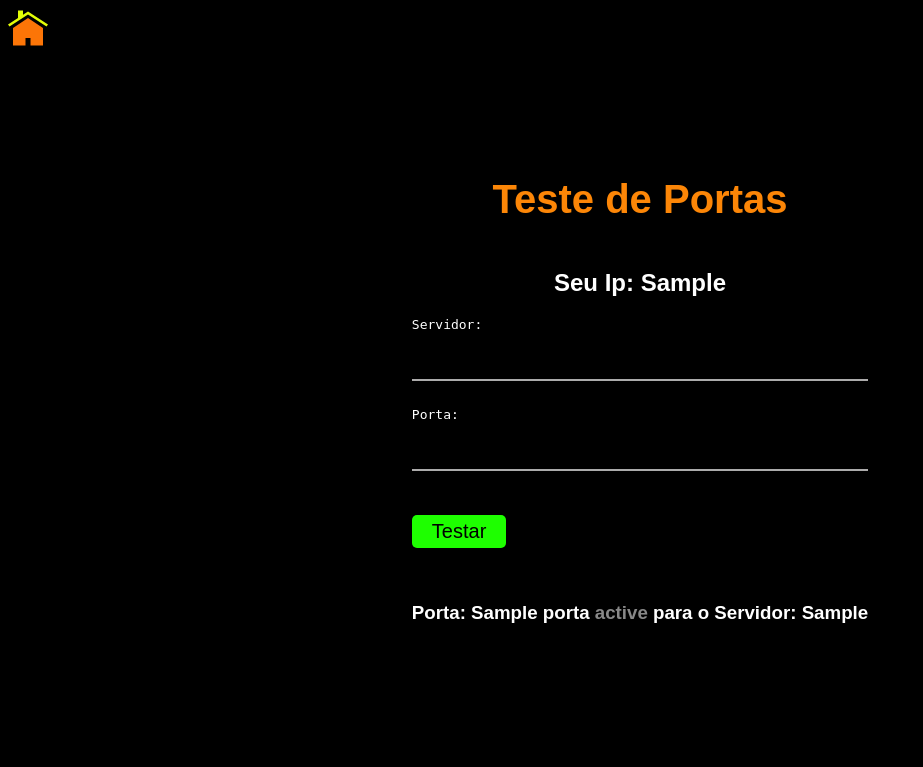
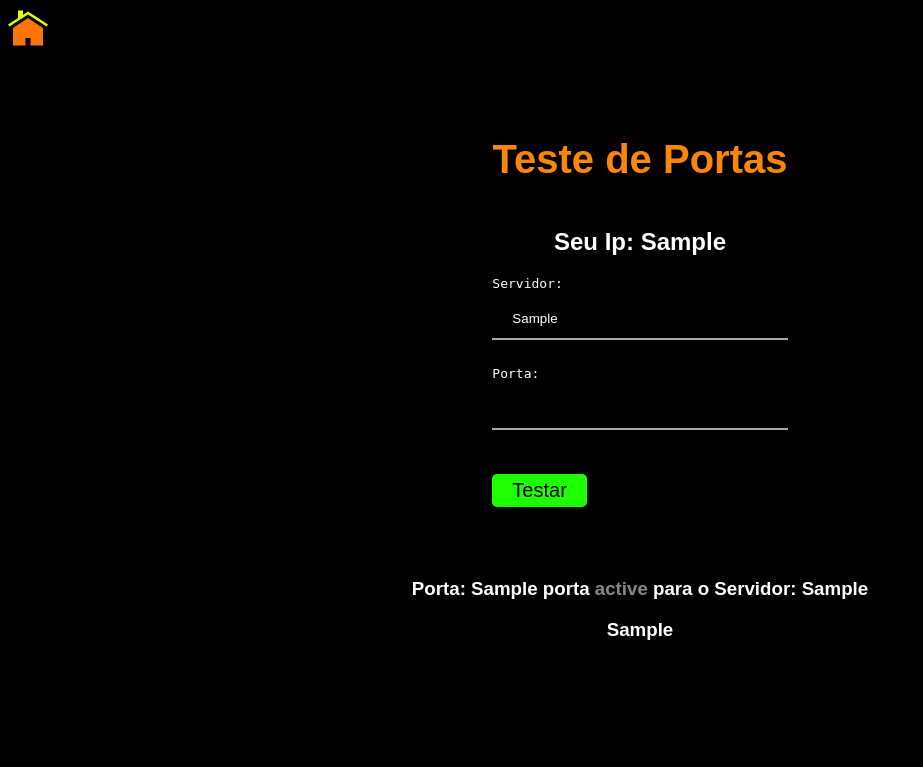
Before and after one commit to Lilomr/DevTools-Sup, a Flask app: template Templates/TestePorta.html in a window 1280 px wide. Shown: the top 767 px of the page, without its empty margins (0-923 px from the left). Run offline with Flask 3, Linux system fonts and the light colour scheme; the template is opened without the code that fills it: most values are stand-ins (such as "Sample title", 1, 10 or a date in 2020).

Commit message:
Ajuste na responvidade

```diff
--- a/Estilizacao/TesteP.css
+++ b/Estilizacao/TesteP.css
@@ -10,7 +10,7 @@ body {
     flex-direction: column;
     align-items: center;
     justify-content: center;
-    height: 90vh;
+    height: 85vh;
 }
 
 #titulo {
--- a/Templates/TestePorta.html
+++ b/Templates/TestePorta.html
@@ -1,12 +1,15 @@
 <html lang="pt-br">
+
 <head>
     <meta charset="UTF-8">
     <meta name="viewport" content="width=device-width, initial-scale=1.0">
     <title>DevTools-Sup</title>
     <link rel="stylesheet" href="/Estilizacao/TesteP.css">
 </head>
+
 <body>
-    <a href="/"><svg width="40px" height="40px" viewBox="0 0 16 16" version="1.1" xmlns="http://www.w3.org/2000/svg" xmlns:xlink="http://www.w3.org/1999/xlink">
+    <a href="/"><svg width="40px" height="40px" viewBox="0 0 16 16" version="1.1" xmlns="http://www.w3.org/2000/svg"
+            xmlns:xlink="http://www.w3.org/1999/xlink">
             <path fill="#e3fc07" d="M8 1.4l-2 1.3v-1.7h-2v3l-4 2.6 0.6 0.8 7.4-4.8 7.4 4.8 0.6-0.8z"></path>
             <path fill="#fc7507" d="M8 4l-6 4v7h5v-3h2v3h5v-7z"></path>
         </svg></a>
@@ -14,31 +17,37 @@
     <div class="container">
         <h1 id="titulo">Teste de Portas</h1>
 
-        <h2 id="MeuIp" >Seu Ip: {{meuIp}}</h2>
+        <h2 id="MeuIp">Seu Ip: {{meuIp}}</h2>
         <form action="/porta" method="post">
             <label for="ip">Servidor: </label>
-            <input type="text" id="ip" name="ip" style=" color: black;" value="{{ip}}" required>
+            <input type="text" id="ip" name="ip" value="{{ip}}" required>
             <br></br>
             <div class="porta">
                 <label for="porta">Porta:</label>
-                <input max="65535" min="0" type="number" id="porta" value="{{porta}}" style=" color: black;" name="porta" required>
+                <input max="65535" min="0" type="number" id="porta" value="{{porta}}" name="porta" required>
             </div>
             <br></br>
             <div class="botaoEnviar">
                 <b><button>Testar</button></b>
             </div>
             <br></br>
+        </form>
         {% if status and color %}
         <div class="status">
-                <h3>Porta: <b>{{porta}}</b> <span style="color:{{ color }};">{{status}}</span> para o Servidor: <b>{{ip}}</b></h3>
+            <h3>Porta: <b>{{porta}}</b> <span style="color:{{ color }};">{{status}}</span> para o Servidor:
+                <b>{{ip}}</b>
+            </h3>
+            {% if ip2 not in ip %}
+            <h3><b>{{ip2}}</b></h3>
+            {% endif %}
         </div>
         {% elif status %}
         <div class="status">
             <h3>{{status}}</h3>
         </div>
-            {% endif  %}
-        </form>
+        {% endif %}
     </div>
 
 </body>
+
 </html>
```
Also changed, not shown: Templates/TesteCombo.html (+2 -8 lines). Lines whose indentation alone changed are shown as unchanged.
